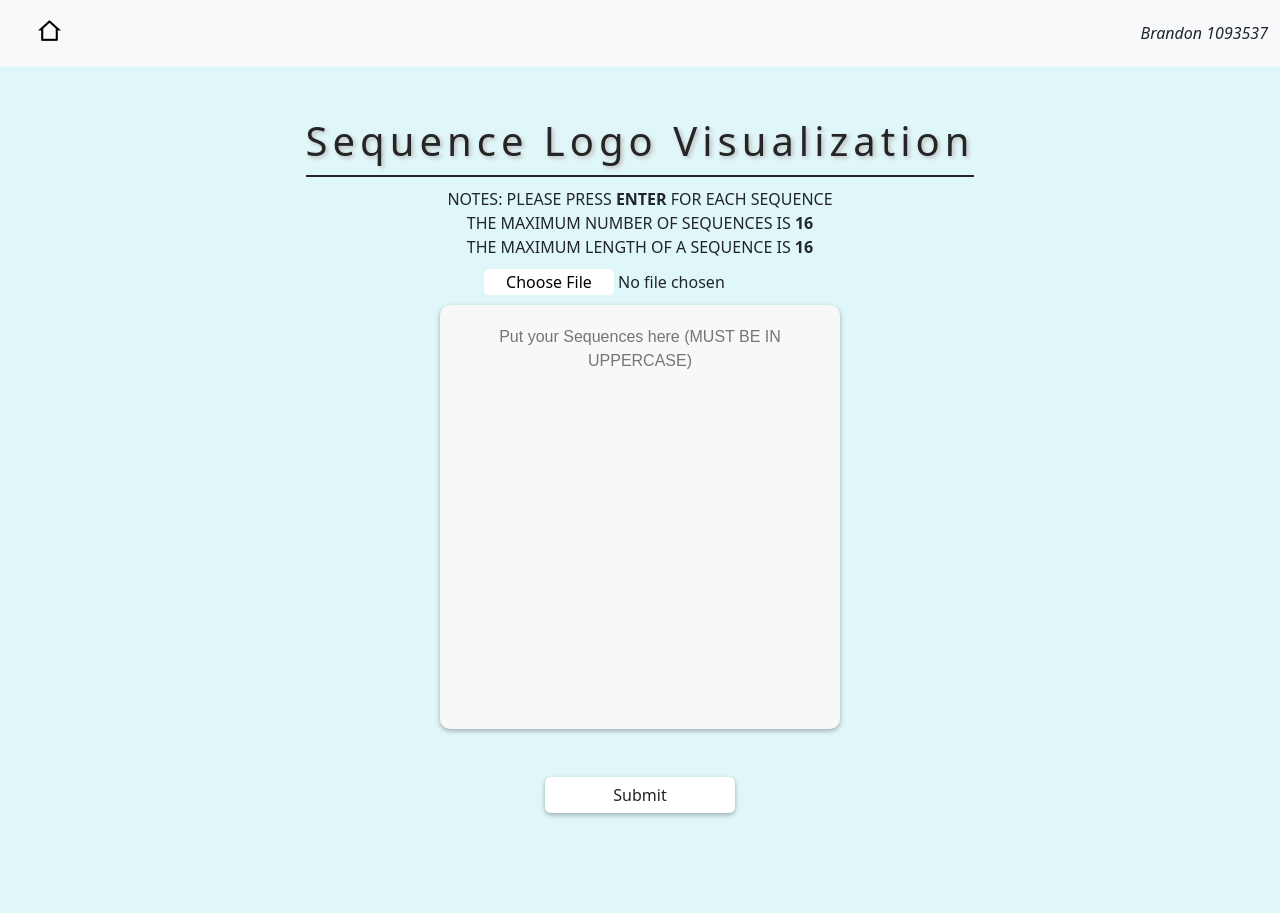
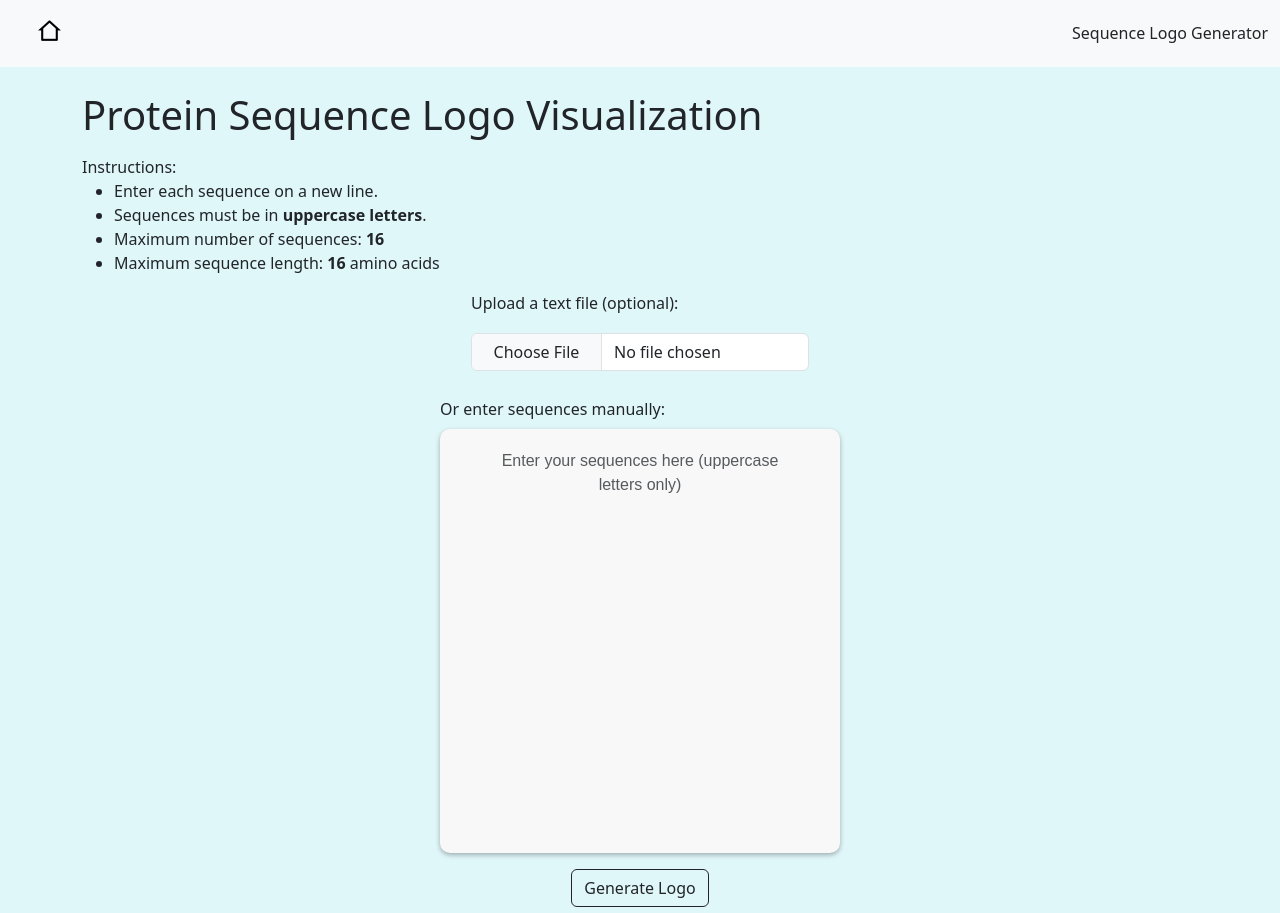
Before and after one commit to jbrandons13/protein-sequence-logo-generator, a Flask app: page / in a window 1280 px wide. Run offline with Flask 3, Linux system fonts and the light colour scheme; some libraries are stand-ins or nearby versions.

Commit message:
Update index.html

```diff
--- a/templates/index.html
+++ b/templates/index.html
@@ -1,66 +1,79 @@
 <!DOCTYPE html>
 <html>
 <head>
-    <title>HW-3-1093537</title>
-    <link href="https://cdn.jsdelivr.net/npm/bootstrap@5.3.0-alpha3/dist/css/bootstrap.min.css" rel="stylesheet" integrity="sha384-KK94CHFLLe+nY2dmCWGMq91rCGa5gtU4mk92HdvYe+M/SXH301p5ILy+dN9+nJOZ" crossorigin="anonymous">
+    <title>Sequence Logo Generator</title>
+    <link href="https://cdn.jsdelivr.net/npm/bootstrap@5.3.0-alpha3/dist/css/bootstrap.min.css" rel="stylesheet">
     <link rel="stylesheet" type="text/css" href="{{ url_for('static', filename='index.css') }}">
     <link href="https://cdn.jsdelivr.net/npm/remixicon@2.2.0/fonts/remixicon.css" rel="stylesheet">
 </head>
 <body>
-    <!-- As a link -->
+    <!-- Navbar -->
     <nav class="navbar bg-body-tertiary">
         <div class="container-fluid">
-        <a class="navbar-brand" id="home" href="{{ url_for('index') }}"><i class="ri-home-2-line"></i></a>
-        <i>Brandon 1093537</i>
+            <a class="navbar-brand" id="home" href="{{ url_for('index') }}">
+                <i class="ri-home-2-line"></i>
+            </a>
+            <span>Sequence Logo Generator</span>
         </div>
     </nav>
-    <div class="content">
-        <h1 id="title">Sequence Logo Visualization</h1>
-        <p>NOTES: PLEASE PRESS <span style="font-weight: bold;">ENTER</span> FOR EACH SEQUENCE</p>
-        <p>THE MAXIMUM NUMBER OF SEQUENCES IS <span style="font-weight: bold;">16</span></p>
-        <p>THE MAXIMUM LENGTH OF A SEQUENCE IS <span style="font-weight: bold;">16</span></p>
+
+    <!-- Content -->
+    <div class="container mt-4">
+        <h1 class="mb-3">Protein Sequence Logo Visualization</h1>
+        <p>Instructions:</p>
+        <ul>
+            <li>Enter each sequence on a new line.</li>
+            <li>Sequences must be in <strong>uppercase letters</strong>.</li>
+            <li>Maximum number of sequences: <strong>16</strong></li>
+            <li>Maximum sequence length: <strong>16</strong> amino acids</li>
+        </ul>
+
         <form method="POST" action="/process" onsubmit="return validateForm();">
-            <input type="file" id="myFile" onchange="loadFile(event)">
-            <textarea name="text" rows="16" id="myTextarea" placeholder="Put your Sequences here (MUST BE IN UPPERCASE)" required ></textarea><br><br>
-            <input type="submit" value="Submit" id="submitbtn" class="btn btn-outline-dark" >
+            <div class="mb-3">
+                <label for="myFile" class="form-label">Upload a text file (optional):</label>
+                <input type="file" id="myFile" class="form-control" onchange="loadFile(event)">
+            </div>
+            <div class="mb-3">
+                <label for="myTextarea" class="form-label">Or enter sequences manually:</label>
+                <textarea name="text" rows="16" id="myTextarea" class="form-control" placeholder="Enter your sequences here (uppercase letters only)" required></textarea>
+            </div>
+            <button type="submit" class="btn btn-outline-dark">Generate Logo</button>
         </form>
     </div>
 
-
-
-    <script src="https://cdn.jsdelivr.net/npm/bootstrap@5.3.0-alpha3/dist/js/bootstrap.bundle.min.js" integrity="sha384-ENjdO4Dr2bkBIFxQpeoTz1HIcje39Wm4jDKdf19U8gI4ddQ3GYNS7NTKfAdVQSZe" crossorigin="anonymous"></script>
+    <script src="https://cdn.jsdelivr.net/npm/bootstrap@5.3.0-alpha3/dist/js/bootstrap.bundle.min.js"></script>
     <script>
+        // Load text file into textarea
         function loadFile(event) {
-            var file = event.target.files[0];
-            var reader = new FileReader();
+            const file = event.target.files[0];
+            const reader = new FileReader();
             reader.onload = function(e) {
-            var contents = e.target.result;
-            document.getElementById("myTextarea").value = contents;
+                document.getElementById("myTextarea").value = e.target.result;
             };
             reader.readAsText(file);
         }
-        var navbarBrand = document.getElementById("home");
-        var icon = navbarBrand.querySelector("i");
 
-        navbarBrand.addEventListener("mouseenter", function() {
-          icon.classList.remove("ri-home-2-line");
-          icon.classList.add("ri-home-2-fill");
+        // Hover effect for home icon
+        const navbarBrand = document.getElementById("home");
+        const icon = navbarBrand.querySelector("i");
+
+        navbarBrand.addEventListener("mouseenter", () => {
+            icon.classList.replace("ri-home-2-line", "ri-home-2-fill");
+        });
+        navbarBrand.addEventListener("mouseleave", () => {
+            icon.classList.replace("ri-home-2-fill", "ri-home-2-line");
         });
 
-        navbarBrand.addEventListener("mouseleave", function() {
-          icon.classList.remove("ri-home-2-fill");
-          icon.classList.add("ri-home-2-line");
-        });
-
+        // Validate uppercase sequences
         function validateForm() {
-            let textArea = document.getElementById("textarea");
-            let val = textArea.value;
+            const textArea = document.getElementById("myTextarea");
+            const val = textArea.value;
             if (val !== val.toUpperCase()) {
                 alert("Please enter uppercase letters only.");
                 return false;
             }
             return true;
         }
-      </script>
+    </script>
 </body>
 </html>
```
